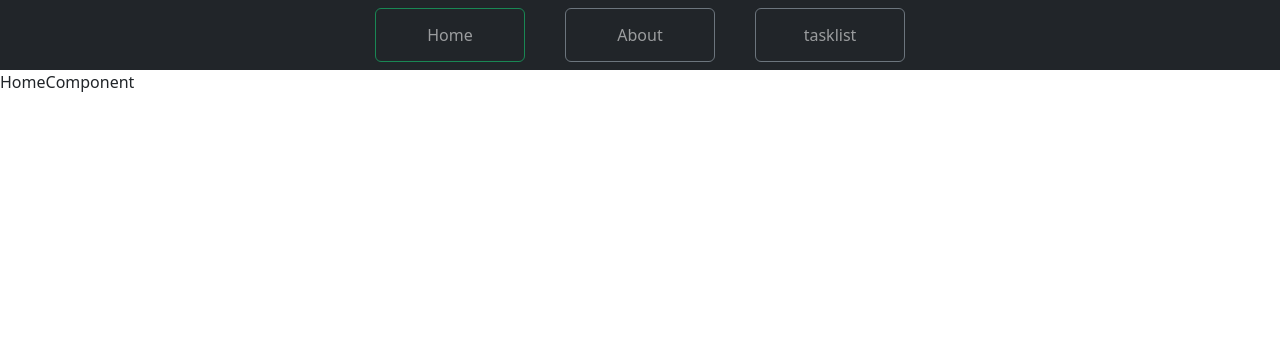
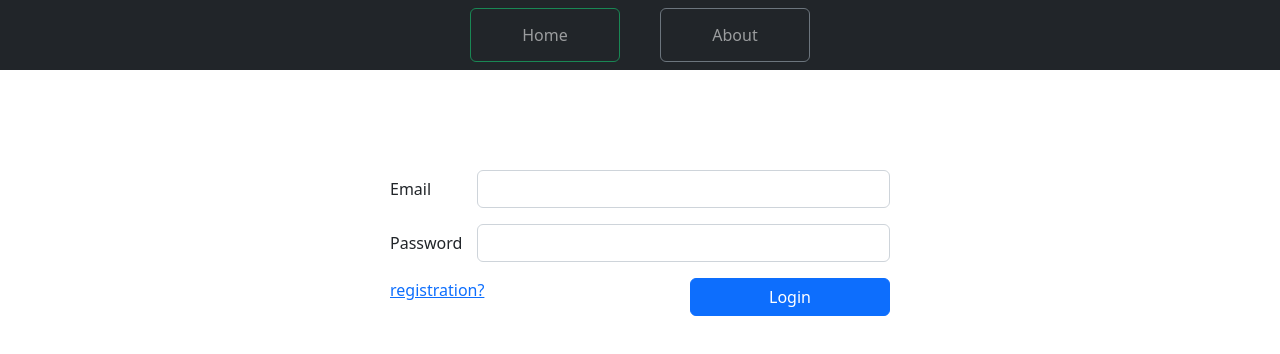
Before and after one commit to viknem31324/ViktorNemovVueLesson, a Vue app: page / in a window 1280 px wide. Shown: the top 354 px of the page. Built offline with nearby package versions, Linux system fonts and the light colour scheme.

Commit message:
Задание 5: Форма логина и регистрации, примитивная валидация и авторизация(через проверку данных формы), доступ к tasklist после авторизации

```diff
--- a/package.json
+++ b/package.json
@@ -9,6 +9,7 @@
   },
   "dependencies": {
     "core-js": "^3.8.3",
+    "vee-validate": "^3.4.14",
     "vue": "^2.6.14",
     "vue-router": "^3.5.4"
   },
--- a/src/App.vue
+++ b/src/App.vue
@@ -9,9 +9,9 @@
           <router-link tag="li" class="nav-item btn btn-outline-secondary" exact to="/about" active-class="btn-outline-success">
             <a class="nav-link">About</a>
           </router-link>
-          <router-link tag="li" class="nav-item btn btn-outline-secondary" exact to="/tasklist" active-class="btn-outline-success">
+          <!-- <router-link tag="li" class="nav-item btn btn-outline-secondary" exact to="/tasklist" active-class="btn-outline-success">
             <a class="nav-link">tasklist</a>
-          </router-link>
+          </router-link> -->
         </ul>
       </div>
     </nav>
--- a/src/pages/AboutComponent.vue
+++ b/src/pages/AboutComponent.vue
@@ -1,5 +1,5 @@
 <template>
-  <div>AboutComponent</div>
+  <div class="about">AboutComponent</div>
 </template>
 
 <script>
@@ -7,4 +7,11 @@ export default {};
 </script>
 
 <style>
+.about {
+  display: flex;
+  justify-content: center;
+  font-size: 60px;
+  font-weight: bold;
+  padding-top: 100px;
+}
 </style>
--- a/src/pages/HomeComponent.vue
+++ b/src/pages/HomeComponent.vue
@@ -1,10 +1,36 @@
 <template>
-  <div>HomeComponent</div>
+  <div class="home">
+    <login-component></login-component>
+  </div>
 </template>
 
 <script>
-export default {};
+import LoginComponent from "./LoginComponent.vue";
+export default {
+  components: {
+    LoginComponent,
+  },
+};
 </script>
 
 <style>
+.home__btn {
+  display: flex;
+  justify-content: space-between;
+}
+.login {
+  display: flex;
+  flex-direction: column;
+  justify-content: center;
+  max-width: 500px;
+  margin: 0 auto;
+  margin-top: 100px;
+}
+.login__btn {
+  width: 100%;
+  max-width: 200px;
+}
+.error {
+  color: red;
+}
 </style>
--- /dev/null
+++ b/src/pages/LoginComponent.vue
@@ -0,0 +1,111 @@
+<template>
+  <div class="home">
+    <form class="login" action="" method="post" novalidate="true">
+      <div class="row mb-3">
+        <label for="inputEmail3" class="col-sm-2 col-form-label">Email</label>
+        <div class="col-sm-10">
+          <input
+            type="email"
+            class="form-control"
+            id="inputEmail3"
+            v-model.trim="login.email"
+          />
+        </div>
+      </div>
+      <div class="row mb-3">
+        <label for="inputPassword3" class="col-sm-2 col-form-label"
+          >Password</label
+        >
+        <div class="col-sm-10">
+          <input
+            type="password"
+            class="form-control"
+            id="inputPassword3"
+            v-model.trim="login.password"
+          />
+        </div>
+      </div>
+      <div class="home__btn">
+        <router-link to="/registration">registration?</router-link>
+        <button
+          type="submit"
+          @click.prevent.stop="validLogin"
+          class="btn btn-primary login__btn"
+        >
+          Login
+        </button>
+      </div>
+      <valid-form-error-component
+        v-bind:errors="errors"
+      ></valid-form-error-component>
+    </form>
+  </div>
+</template>
+
+<script>
+import ValidFormErrorComponent from "./ValidFormErrorComponent.vue";
+export default {
+  components: {
+    ValidFormErrorComponent,
+  },
+  data() {
+    return {
+      errors: [],
+      login: {
+        email: "",
+        password: "",
+      },
+      checkLogin: false,
+    };
+  },
+  methods: {
+    validLogin(e) {
+      this.errors = [];
+
+      if (!this.login.email) {
+        this.errors.push("Enter your email");
+      } else if (!this.validEmail(this.login.email)) {
+        this.errors.push("Enter correct email");
+      }
+
+      if (!this.login.password) {
+        this.errors.push("Enter your password");
+      }
+
+      if (!this.errors.length) {
+        this.$router.push("/tasklist");
+        return (this.checkLogin = true);
+      }
+
+      e.preventDefault();
+    },
+    validEmail(email) {
+      var re =
+        /^(([^<>()[\]\\.,;:\s@"]+(\.[^<>()[\]\\.,;:\s@"]+)*)|(".+"))@((\[[0-9]{1,3}\.[0-9]{1,3}\.[0-9]{1,3}\.[0-9]{1,3}\])|(([a-zA-Z\-0-9]+\.)+[a-zA-Z]{2,}))$/;
+      return re.test(email);
+    },
+  },
+};
+</script>
+
+<style>
+.home__btn {
+  display: flex;
+  justify-content: space-between;
+}
+.login {
+  display: flex;
+  flex-direction: column;
+  justify-content: center;
+  max-width: 500px;
+  margin: 0 auto;
+  margin-top: 100px;
+}
+.login__btn {
+  width: 100%;
+  max-width: 200px;
+}
+.error {
+  color: red;
+}
+</style>
--- /dev/null
+++ b/src/pages/RegistrationComponent.vue
@@ -0,0 +1,137 @@
+<template>
+  <div>
+    <form
+      class="row g-3 registration"
+      action=""
+      method="post"
+      novalidate="true"
+    >
+      <div class="col-md-12">
+        <label for="validationServer01" class="form-label">Имя</label>
+        <input
+          type="text"
+          class="form-control"
+          id="validationServer01"
+          value=""
+          required
+          v-model.trim="form.name"
+        />
+      </div>
+      <div class="col-md-12">
+        <label for="validationServer02" class="form-label">Фамилия</label>
+        <input
+          type="text"
+          class="form-control"
+          id="validationServer02"
+          value=""
+          required
+          v-model.trim="form.lastname"
+        />
+      </div>
+      <div class="col-md-12">
+        <label for="validationServerUsername" class="form-label">Email</label>
+        <div class="input-group">
+          <span class="input-group-text" id="inputGroupPrepend3">@</span>
+          <input
+            type="email"
+            class="form-control"
+            id="validationServerUsername"
+            aria-describedby="inputGroupPrepend3 validationServerUsernameFeedback"
+            required
+            v-model.trim="form.email"
+          />
+        </div>
+      </div>
+      <div class="col-md-12">
+        <label for="validationServer05" class="form-label">Password</label>
+        <input
+          type="text"
+          class="form-control"
+          id="validationServer05"
+          aria-describedby="validationServer05Feedback"
+          required
+          v-model.trim="form.password"
+        />
+      </div>
+      <div class="col-12 registration__btn">
+        <router-link to="/">login?</router-link>
+        <button
+          class="btn btn-primary"
+          type="submit"
+          @click.prevent.stop="validRegistration"
+        >
+          Registration
+        </button>
+      </div>
+      <valid-form-error-component
+        v-bind:errors="errors"
+      ></valid-form-error-component>
+    </form>
+  </div>
+</template>
+
+<script>
+import ValidFormErrorComponent from "./ValidFormErrorComponent.vue";
+export default {
+  components: {
+    ValidFormErrorComponent,
+  },
+  data() {
+    return {
+      errors: [],
+      form: {
+        name: "",
+        lastname: "",
+        email: "",
+        password: "",
+      },
+    };
+  },
+  methods: {
+    validRegistration(e) {
+      this.errors = [];
+
+      if (!this.form.email) {
+        this.errors.push("Enter your email");
+      } else if (!this.validEmail(this.form.email)) {
+        this.errors.push("Enter correct email");
+      }
+
+      if (!this.form.password) {
+        this.errors.push("Enter your password");
+      }
+      if (!this.form.name) {
+        this.errors.push("Enter your name");
+      }
+      if (!this.form.lastname) {
+        this.errors.push("Enter your lastname");
+      }
+
+      if (!this.errors.length) {
+        this.$router.push("/tasklist");
+        return true;
+      }
+
+      e.preventDefault();
+    },
+    validEmail(email) {
+      var re =
+        /^(([^<>()[\]\\.,;:\s@"]+(\.[^<>()[\]\\.,;:\s@"]+)*)|(".+"))@((\[[0-9]{1,3}\.[0-9]{1,3}\.[0-9]{1,3}\.[0-9]{1,3}\])|(([a-zA-Z\-0-9]+\.)+[a-zA-Z]{2,}))$/;
+      return re.test(email);
+    },
+  },
+};
+</script>
+
+<style>
+.registration {
+  display: flex;
+  flex-direction: column;
+  width: 500px;
+  margin: 0 auto;
+}
+.registration__btn {
+  display: flex;
+  justify-content: space-between;
+}
+</style>
--- /dev/null
+++ b/src/pages/ValidFormErrorComponent.vue
@@ -0,0 +1,17 @@
+<template>
+    <p class="error" v-if="errors.length">
+      <b>Please correct these errors:</b>
+      <ul class="error__list">
+        <li class="error__item" v-for="error in errors" v-bind:key="error">{{ error }}</li>
+      </ul>
+      </p>
+</template>
+<script>
+export default {
+  props: {
+    errors: Array,
+  },
+};
+</script>
+<style>
+</style>
```
Also changed, not shown: src/routes.js (+6 -1 lines), 2 other files (tests, documents, lock files or other folders).
